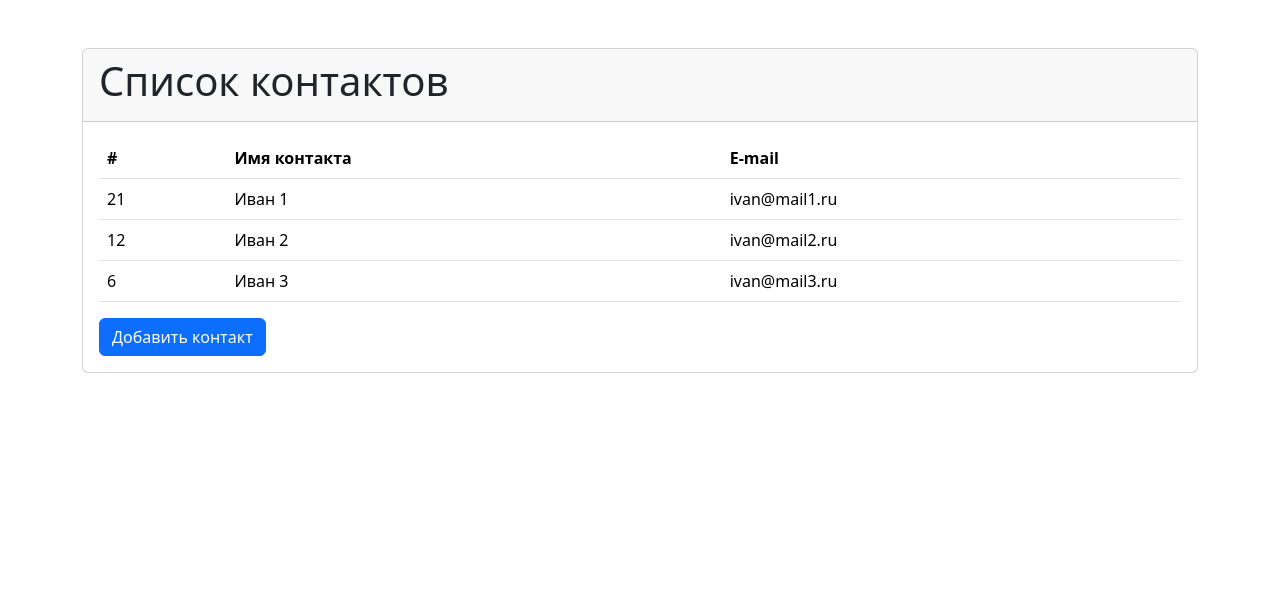
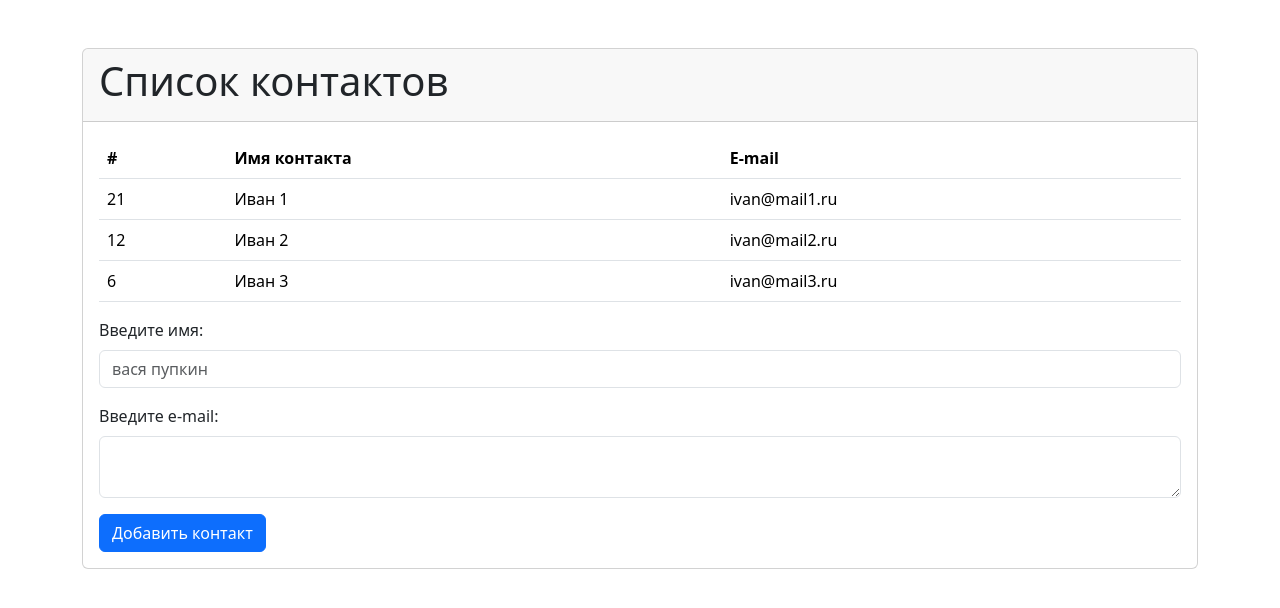
Before and after one commit to denny7794/api-explorer-hub, a React (Create React App) app in the folder client/: page / in a window 1280 px wide. Shown: the top 608 px of the page. Built offline with nearby package versions, Linux system fonts and the light colour scheme.

Commit message:
front: добавление формы ввода контакта

```diff
--- a/client/src/App.js
+++ b/client/src/App.js
@@ -1,5 +1,6 @@
 import React, { useState } from "react";
 import TableContact from "./layout/TableContact/TableContact";
+import FormContact from "./layout/FormContact/FormContact";
 
 
 const App = () => {
@@ -37,17 +38,12 @@
 
         <div className="card-body">
           <TableContact contacts={contacts} />
-          <div>
-            <button
-              className="btn btn-primary"
-              onClick={() => { addContact() }}
-            >
-              Добавить контакт
-            </button>
-          </div>
+          <FormContact addContact={addContact} />
+
+
         </div>
       </div>
-    </div>
+    </div >
   );
 }
 
--- /dev/null
+++ b/client/src/layout/FormContact/FormContact.jsx
@@ -0,0 +1,34 @@
+import React from "react";
+
+const FormContact = (props) => {
+    return (
+        <div>
+            <div className="mb-3">
+                <form>
+                    <div className="mb-3">
+                        <label className="form-label">Введите имя:</label>
+                        <input className="form-control" type="text" placeholder="вася пупкин" />
+                    </div>
+                    <div className="mb-3">
+                        <label className="form-label">Введите e-mail:</label>
+                        {/*<input className="form-control" type="text" />*/}
+                        <textarea
+                            className="form-control"
+                            rows={2}>
+                        </textarea>
+                    </div>
+                </form>
+            </div>
+            <div>
+                <button
+                    className="btn btn-primary"
+                    onClick={() => { props.addContact() }}
+                >
+                    Добавить контакт
+                </button>
+            </div>
+        </div>
+    );
+}
+
+export default FormContact;
```
